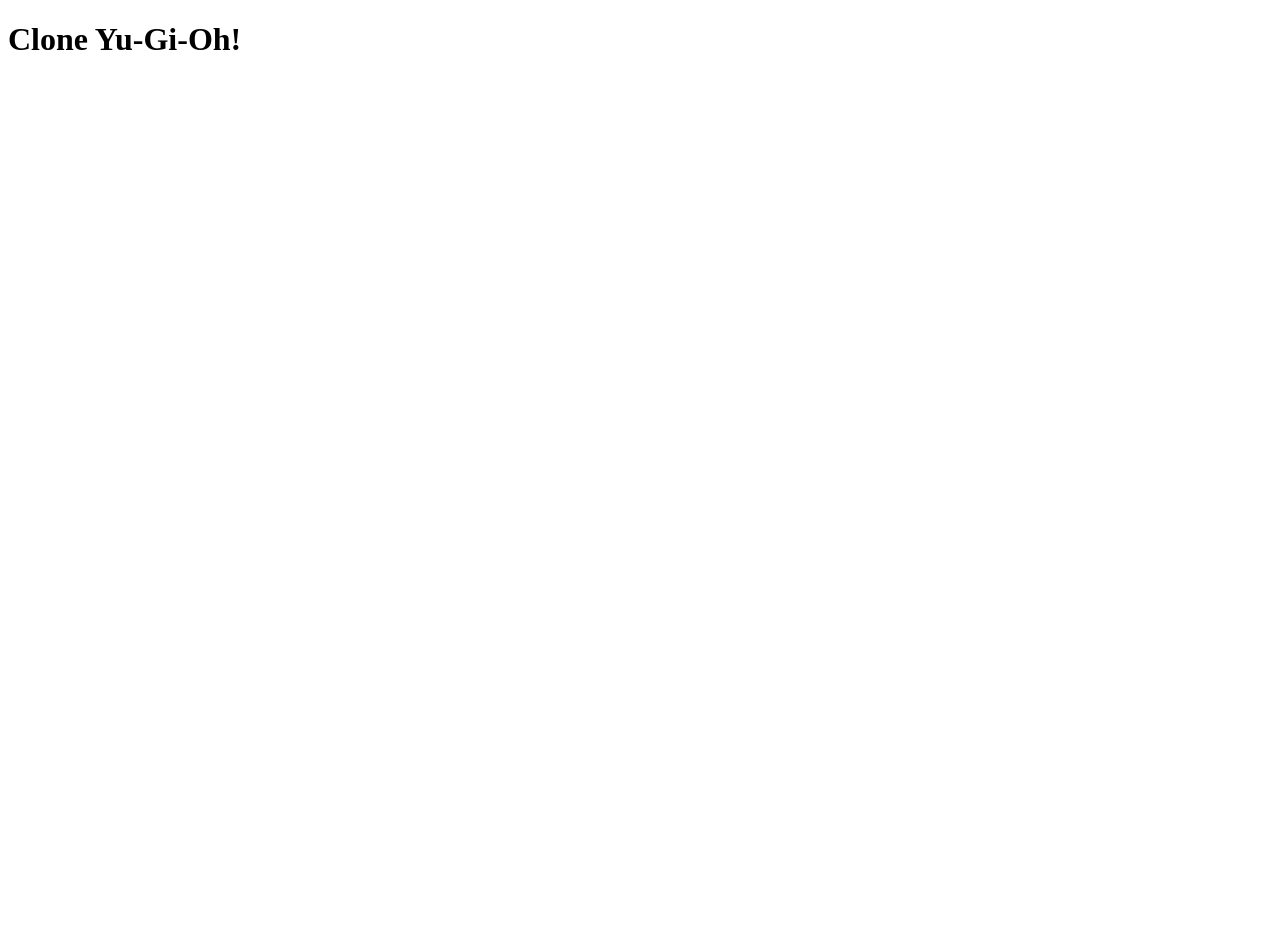
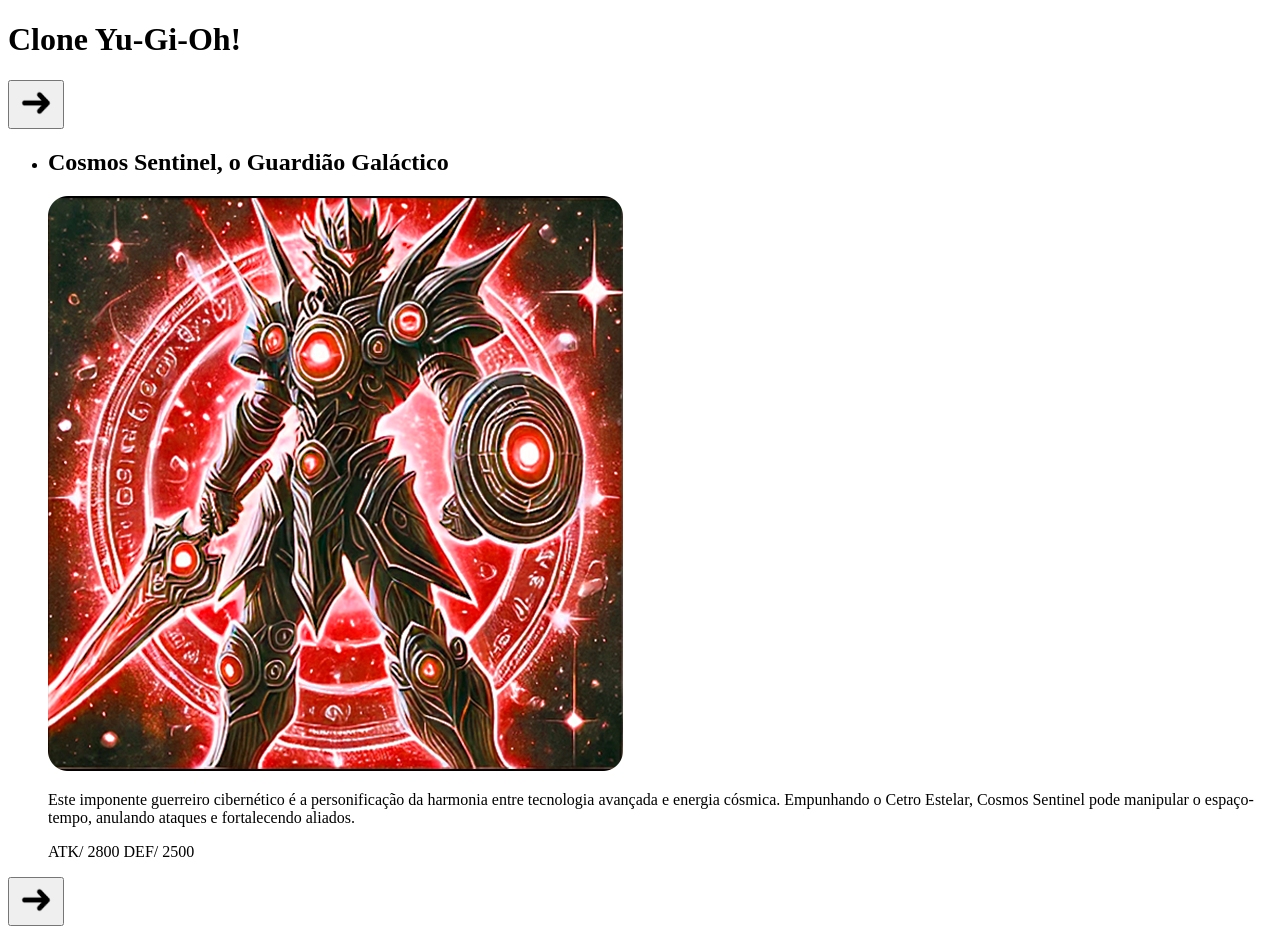
Before and after one commit to joaovictormorcelli/myFirstWebSite, a plain HTML site: page index.html in a window 1280 px wide. Before the commit the page ends 800 px from the top, so only its background shows below. Drawn offline with Linux system fonts and the light colour scheme.

Commit message:
firstCharacter

```diff
--- a/index.html
+++ b/index.html
@@ -1,14 +1,58 @@
 <!DOCTYPE html>
 <html lang="pt-BR">
+
 <head>
     <meta charset="UTF-8">
     <meta name="viewport" content="width=device-width, initial-scale=1.0">
     <title>Clone Yu-Gi-Oh</title>
 </head>
+
 <body>
     <header class="cabecalho">
         <h1 class="titulo">Clone Yu-Gi-Oh!</h1>
     </header>
-    <main class="slider"></main>
+
+    <main class="slider">
+        <button class="btn-seta btn-voltar" id="btn-voltar">
+            <img src="src/imagens/seta.png" alt="seta voltar">
+        </button>
+
+        <ul class="lista-personagens">
+            <li class="cartao fundo-1 selecionado">
+                <div class="carta-virada"></div>
+
+                <h2 class="nome">Cosmos Sentinel, o Guardião Galáctico</h2>
+
+                <div class="nivel-carta">
+                    <span class="estrela"></span>
+                    <span class="estrela"></span>
+                    <span class="estrela"></span>
+                    <span class="estrela"></span>
+                    <span class="estrela"></span>
+                </div>
+
+                <img src="src/imagens/cosmos-sentinel.png" alt="Cosmos Sentinel, o Guardião Galáctico"
+                    class="imagem-carta">
+
+                <div class="informacoes">
+                    <p class="descricao">Este imponente guerreiro cibernético é a personificação da
+                        harmonia entre tecnologia avançada e energia cósmica. Empunhando o
+                        Cetro Estelar, Cosmos Sentinel pode manipular o espaço-tempo,
+                        anulando ataques e fortalecendo aliados.
+                    </p>
+
+                    <div class="informacoes-ataque">
+                        <span>ATK/ 2800</span>
+                        <span>DEF/ 2500</span>
+                    </div>
+                </div>
+            </li>
+        </ul>
+
+        <button class="btn-seta btn-avancar" id="btn-avancar">
+            <img src="src/imagens/seta.png" alt="seta avançar">
+        </button>
+    </main>
 </body>
+
 </html>
```
